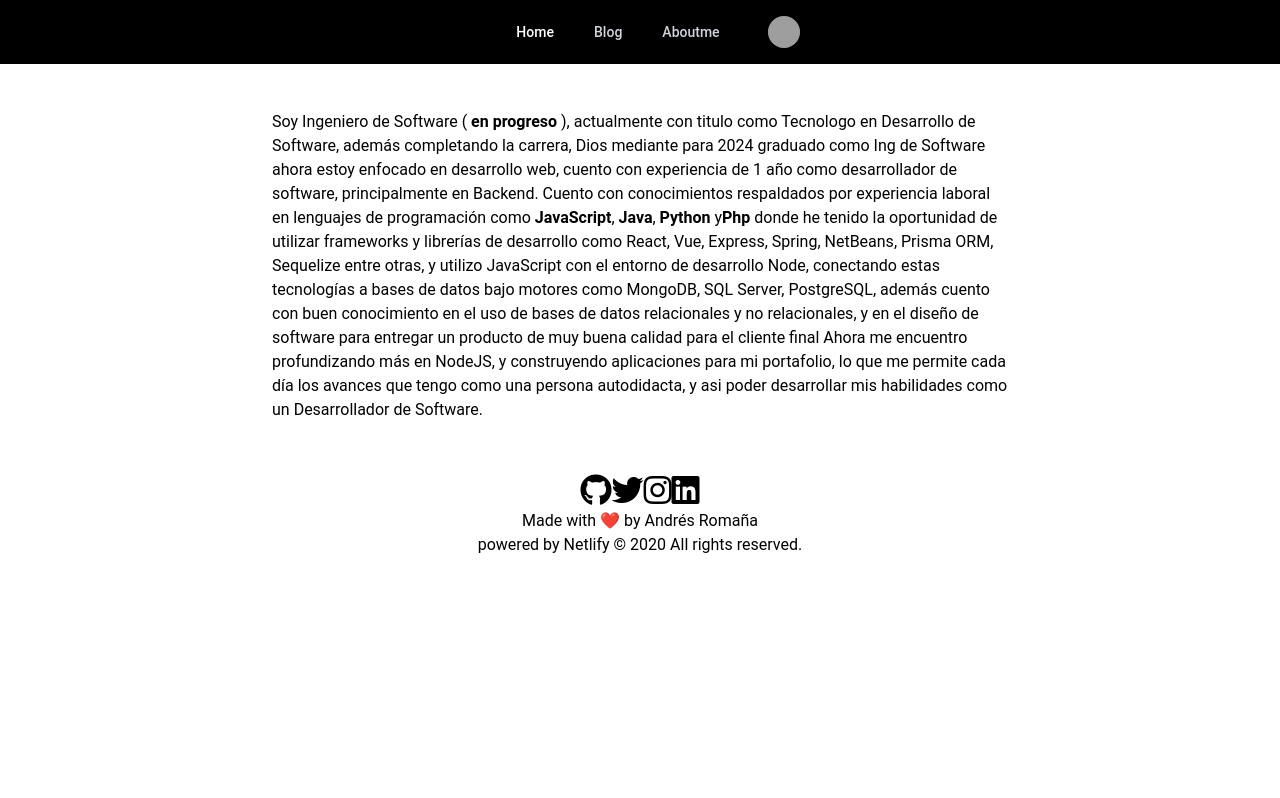
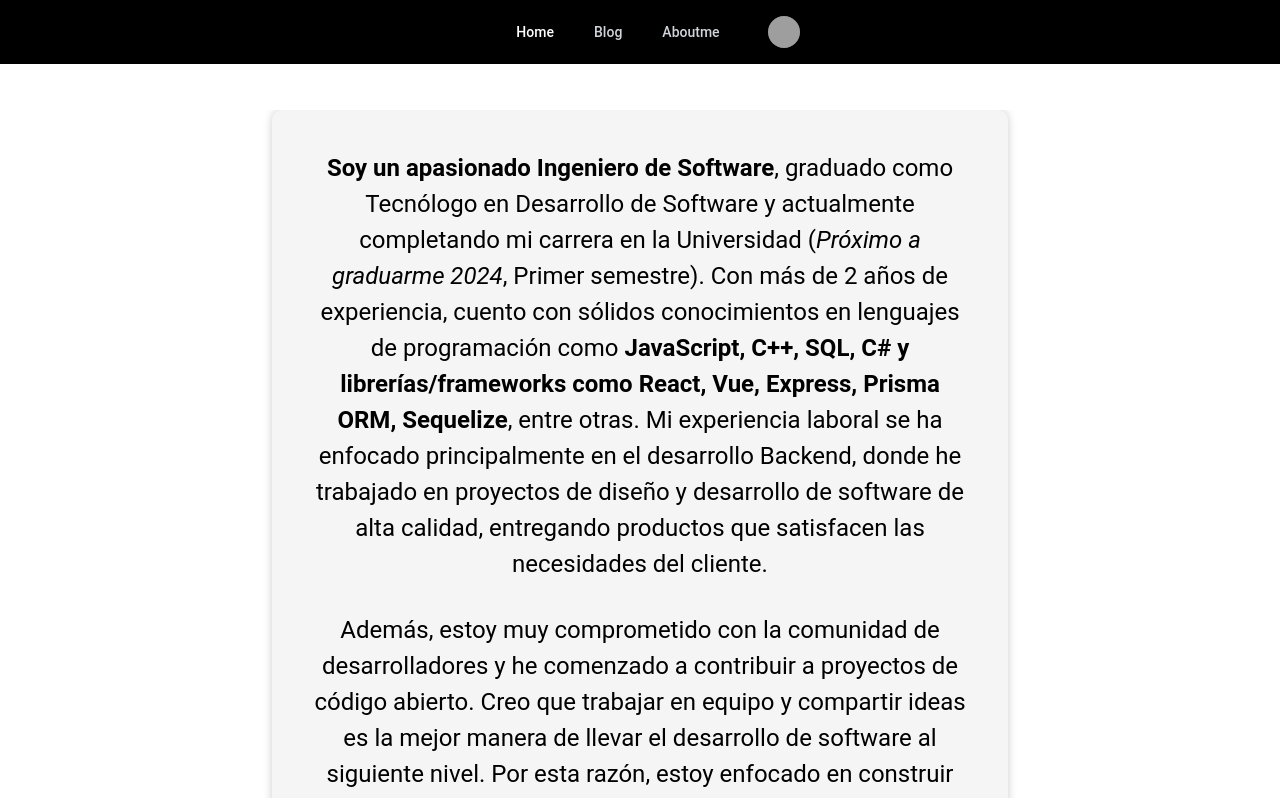
Before and after one commit to Allislove/myportfolio, a React (Create React App) app: page /aboutme in a window 1280 px wide. Shown: the top 798 px of the page. Built offline with nearby package versions, Linux system fonts and the light colour scheme; grey boxes are pictures that could not be loaded.

Commit message:
Added aboutme better

```diff
--- a/src/components/views/aboutme.js
+++ b/src/components/views/aboutme.js
@@ -1,34 +1,29 @@
-import React, { useEffect } from "react";
+import React, { useState, useEffect } from "react";
+import ReactMarkdown from "react-markdown";
 //import "../style/aboutme.css";
 
 export default function Aboutme() {
+  const [about, setAboutMe] = useState('')
+  // const [isDark, setIsDark] = useState(true)
+  // console.log(postContent);
+
   useEffect(() => {
-    document.title = `About me`;
-  });
+    import('./aboutme.md')
+      .then(res =>
+        fetch(res.default)
+          .then(response => response.text())
+          .then(response => setAboutMe(response))
+          .catch(err => console.log(err))
+      )
+  }, [])
 
   return (
     <div className="main container">
       <div className="container blogcontent">
         <p className="aboutme">
-          Soy Ingeniero de Software ( <b>en progreso</b> ), actualmente con
-          titulo como Tecnologo en Desarrollo de Software, además completando la
-          carrera, Dios mediante para 2024 graduado como Ing de Software ahora
-          estoy enfocado en desarrollo web, cuento con experiencia de 1 año
-          como desarrollador de software, principalmente en Backend. Cuento con
-          conocimientos respaldados por experiencia laboral en lenguajes de
-          programación como <b>JavaScript</b>, <b>Java</b>, <b>Python</b> y
-          <b>Php</b> donde he tenido la oportunidad de utilizar frameworks y
-          librerías de desarrollo como React, Vue, Express, Spring, NetBeans,
-          Prisma ORM, Sequelize entre otras, y utilizo JavaScript con el entorno
-          de desarrollo Node, conectando estas tecnologías a bases de datos bajo
-          motores como MongoDB, SQL Server, PostgreSQL, además cuento con buen
-          conocimiento en el uso de bases de datos relacionales y no
-          relacionales, y en el diseño de software para entregar un producto de
-          muy buena calidad para el cliente final Ahora me encuentro
-          profundizando más en NodeJS, y construyendo aplicaciones para mi
-          portafolio, lo que me permite cada día los avances que tengo como una
-          persona autodidacta, y asi poder desarrollar mis habilidades como un
-          Desarrollador de Software.
+          <ReactMarkdown>
+            {about}
+          </ReactMarkdown>
         </p>
       </div>
     </div>
--- /dev/null
+++ b/src/components/views/aboutme.md
@@ -0,0 +1,5 @@
+__Soy un apasionado Ingeniero de Software__, graduado como Tecnólogo en Desarrollo de Software y actualmente completando mi carrera en la Universidad (*Próximo a graduarme 2024*, Primer semestre). Con más de 2 años de experiencia, cuento con sólidos conocimientos en lenguajes de programación como **JavaScript, C++, SQL, C# y librerías/frameworks como React, Vue, Express, Prisma ORM, Sequelize**, entre otras. Mi experiencia laboral se ha enfocado principalmente en el desarrollo Backend, donde he trabajado en proyectos de diseño y desarrollo de software de alta calidad, entregando productos que satisfacen las necesidades del cliente.
+
+Además, estoy muy comprometido con la comunidad de desarrolladores y he comenzado a contribuir a proyectos de código abierto. Creo que trabajar en equipo y compartir ideas es la mejor manera de llevar el desarrollo de software al siguiente nivel. Por esta razón, estoy enfocado en construir aplicaciones de código abierto para mi portafolio personal, lo que me permite aprender y mejorar constantemente mis habilidades como desarrollador de software.
+
+Estoy __emocionado por la oportunidad de colaborar en proyectos__ innovadores y de alta calidad, y aportar mis conocimientos y experiencia para contribuir al éxito del equipo.
--- a/src/index.css
+++ b/src/index.css
@@ -111,3 +111,37 @@ strong a {
   color: #333;
   background-color: #f5f5f5;
 } */
+
+
+.aboutme {
+  background-color: #f5f5f5;
+  padding: 40px;
+  border-radius: 10px;
+  box-shadow: 0px 0px 10px rgba(0, 0, 0, 0.2);
+  text-align: center;
+}
+
+.aboutme h2 {
+  font-size: 2.5rem;
+  margin-bottom: 20px;
+}
+
+.aboutme p {
+  font-size: 1.5rem;
+  line-height: 1.5;
+  margin-bottom: 30px;
+}
+
+.aboutme a {
+  display: inline-block;
+  background-color: #333;
+  color: #000000;
+  text-decoration: none;
+  padding: 10px 20px;
+  border-radius: 5px;
+  transition: background-color 0.2s ease;
+}
+
+.aboutme a:hover {
+  background-color: #0463c8;
+}
```
